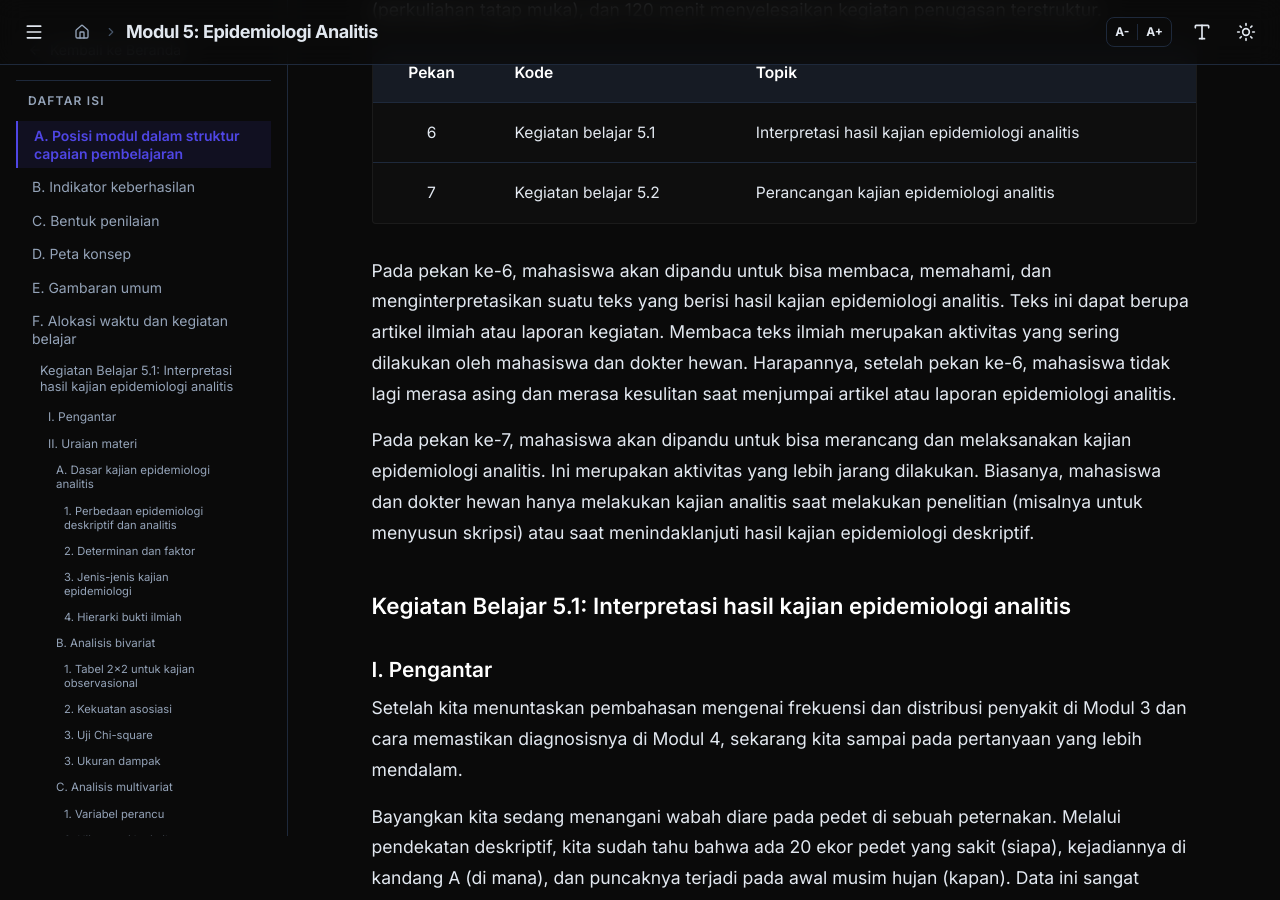
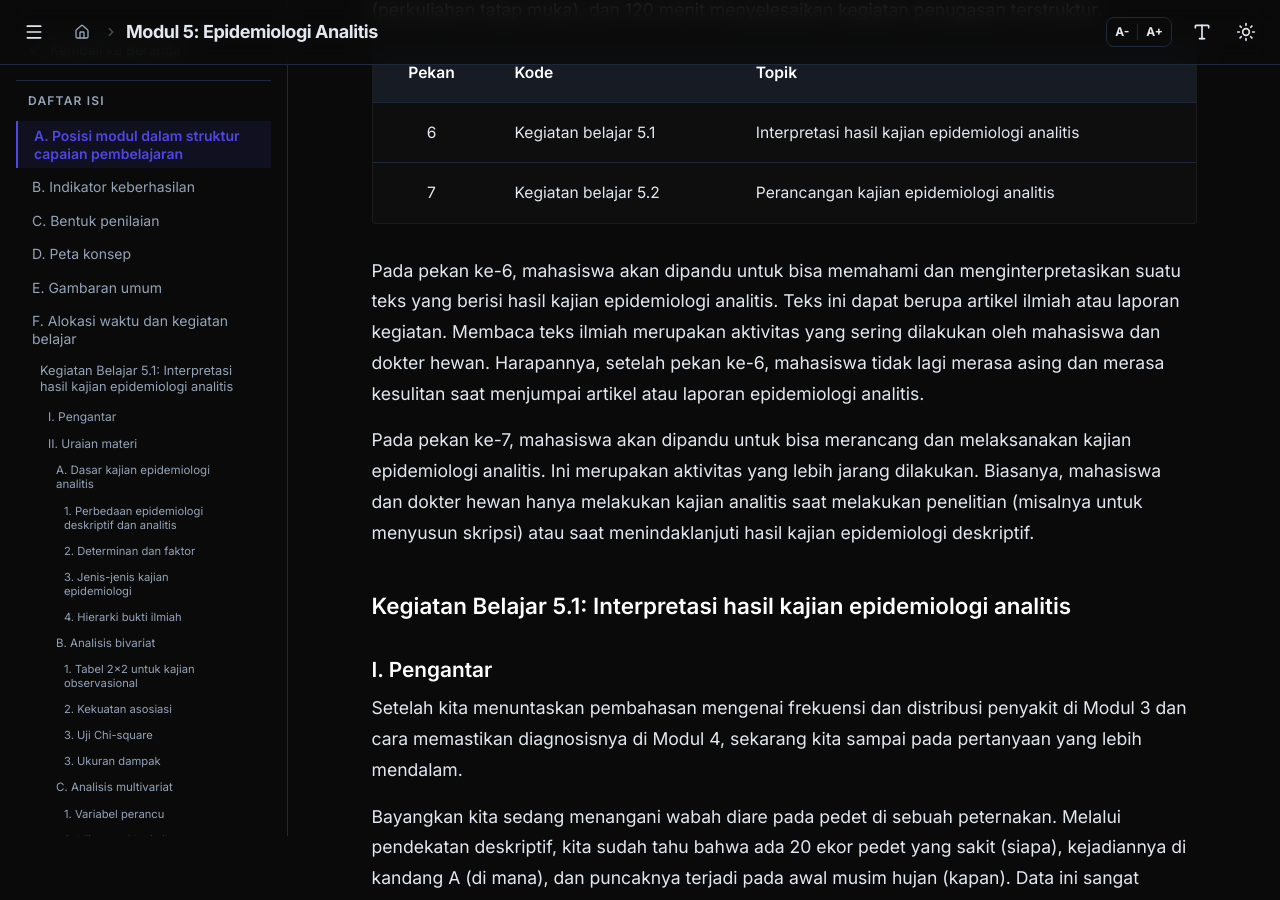
Before and after one commit to rianhs/epidemiologi-dan-ekonomi-veteriner, a Jekyll site: the page built from modul/modul-05.md, in a window 1280 px wide and 900 px high, scrolled down 2895 px. Built offline with Jekyll 4.4.1, drawn with Linux system fonts in a browser that asks for light colours; nearby versions of some CDN libraries; some of the changed text lies outside the part shown.

Commit message:
Revise content and improve statistical explanations
Updated text for clarity and corrected statistical formulas.

```diff
--- a/modul/modul-05.md
+++ b/modul/modul-05.md
@@ -82,7 +82,7 @@
 | 6 | Kegiatan belajar 5.1 | Interpretasi hasil kajian epidemiologi analitis |
 | 7 | Kegiatan belajar 5.2 | Perancangan kajian epidemiologi analitis |
 
-Pada pekan ke-6, mahasiswa akan dipandu untuk bisa membaca, memahami, dan menginterpretasikan suatu teks yang berisi hasil kajian epidemiologi analitis. Teks ini dapat berupa artikel ilmiah atau laporan kegiatan. Membaca teks ilmiah merupakan aktivitas yang sering dilakukan oleh mahasiswa dan dokter hewan. Harapannya, setelah pekan ke-6, mahasiswa tidak lagi merasa asing dan merasa kesulitan saat menjumpai artikel atau laporan epidemiologi analitis.
+Pada pekan ke-6, mahasiswa akan dipandu untuk bisa memahami dan menginterpretasikan suatu teks yang berisi hasil kajian epidemiologi analitis. Teks ini dapat berupa artikel ilmiah atau laporan kegiatan. Membaca teks ilmiah merupakan aktivitas yang sering dilakukan oleh mahasiswa dan dokter hewan. Harapannya, setelah pekan ke-6, mahasiswa tidak lagi merasa asing dan merasa kesulitan saat menjumpai artikel atau laporan epidemiologi analitis.
 
 Pada pekan ke-7, mahasiswa akan dipandu untuk bisa merancang dan melaksanakan kajian epidemiologi analitis. Ini merupakan aktivitas yang lebih jarang dilakukan. Biasanya, mahasiswa dan dokter hewan hanya melakukan kajian analitis saat melakukan penelitian (misalnya untuk menyusun skripsi) atau saat menindaklanjuti hasil kajian epidemiologi deskriptif.
 
@@ -548,7 +550,7 @@
 
 Untuk data kategorik dalam tabel 2×2, uji yang paling sering digunakan adalah uji independensi Chi-square (χ²). Uji ini digunakan untuk menilai apakah terdapat asosiasi antara paparan dan penyakit, atau apakah perbedaan yang kita lihat bisa saja terjadi secara kebetulan.
 
-a. Konsep dasar uji Chi-square
+**a. Konsep dasar uji Chi-square**
 
 Uji Chi-square membandingkan dua hal:
 * Nilai pengamatan (observed): Angka yang kita dapatkan dari kajian, yaitu isi sel a, b, c, d.
@@ -558,7 +560,7 @@
 
 Logikanya sederhana: semakin besar perbedaan antara nilai observed dan expected, maka semakin besar kemungkinan bahwa asosiasi tersebut nyata, bukan kebetulan.
 
-b. Langkah-langkah uji Chi-square
+**b. Langkah-langkah uji Chi-square**
 
 Mari kita gunakan kembali data diare pedet dari tabel 2×2 sebelumnya sebagai contoh soal.
 
```
Also changed, not shown: other parts of modul/modul-05.md (+13 -11 lines).
